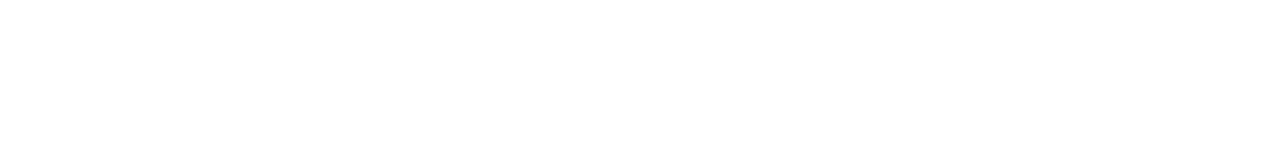
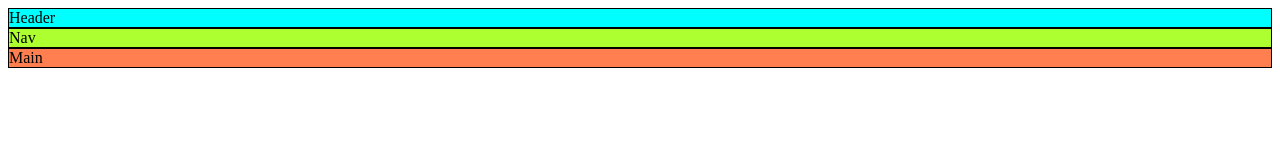
Before and after one commit to 91maan90/admin-dashboard, a plain HTML site: page index.html in a window 1280 px wide. Drawn offline with Linux system fonts and the light colour scheme.

Commit message:
Add main elements of the page with background color

```diff
--- a/index.html
+++ b/index.html
@@ -9,7 +9,9 @@
 </head>
 
 <body>
-
+    <header>Header</header>
+    <nav>Nav</nav>
+    <main>Main</main>
 </body>
 
 </html>
--- a/styles.css
+++ b/styles.css
@@ -0,0 +1,14 @@
+header {
+    background-color: aqua;
+    border: 1px solid black;
+}
+
+nav {
+    background-color: greenyellow;
+    border: 1px solid black;
+}
+
+main {
+    background-color: coral;
+    border: 1px solid black;
+}
```
